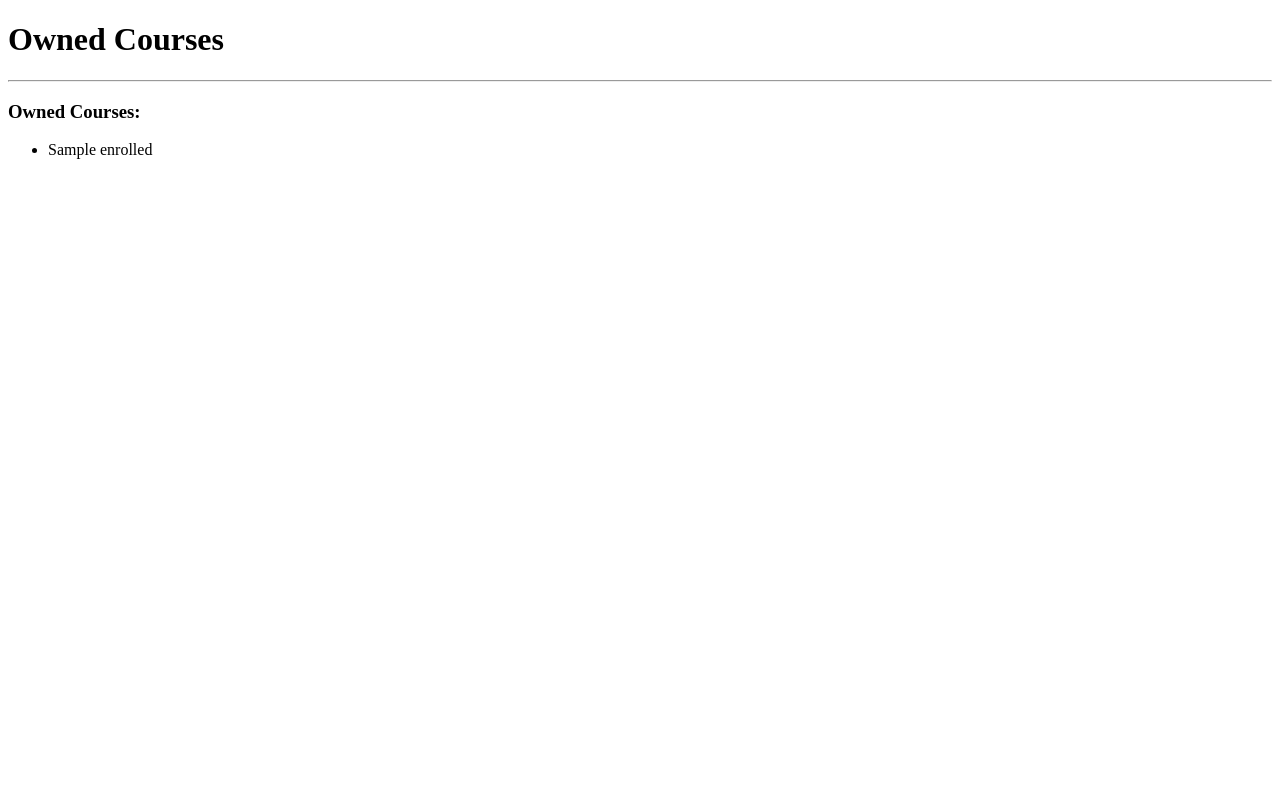
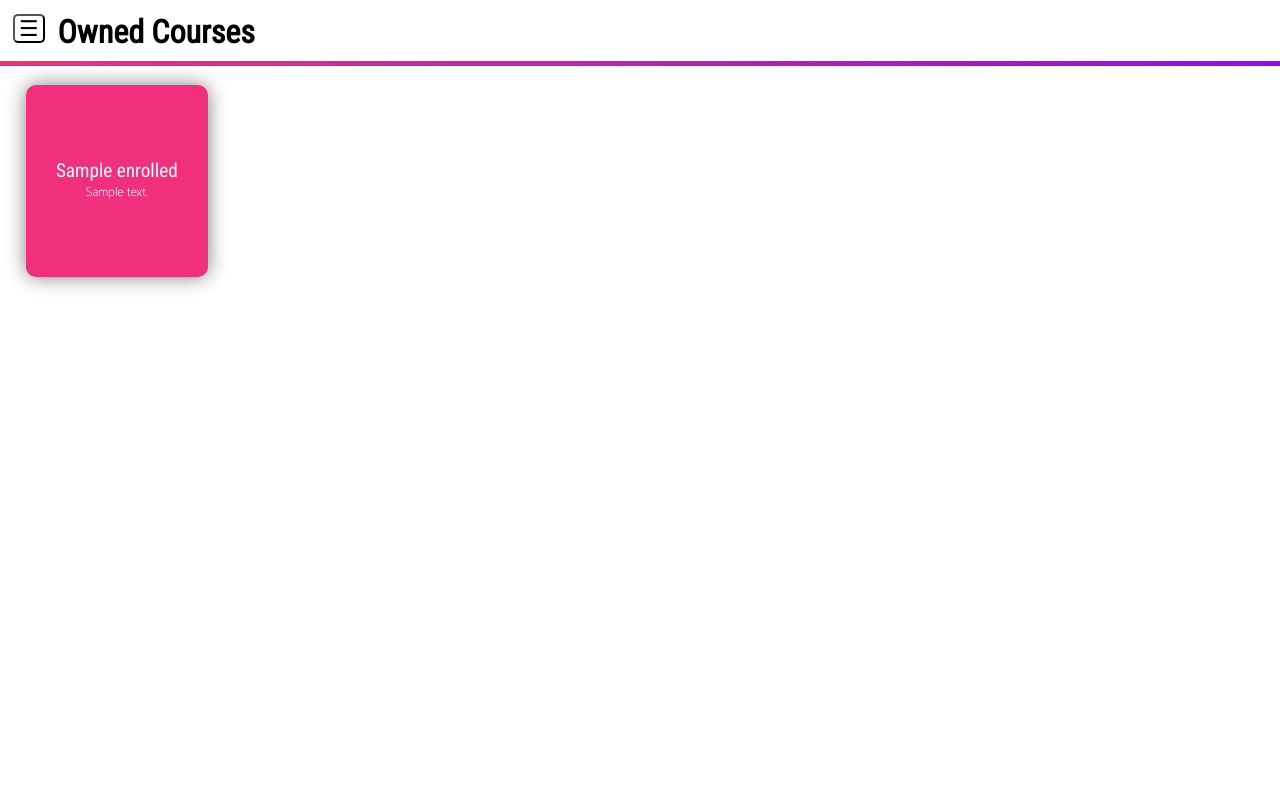
Before and after one commit to DaniyalDolare/Tech-Hack-Smart-Ed, a Django app: template smartEd/course/templates/courses.html in a window 1280 px wide. Run offline with Django 3.2, Linux system fonts and the light colour scheme; the template is opened without the code that fills it: most values are stand-ins (such as "Sample title", 1, 10 or a date in 2020).

Commit message:
courses updated

```diff
--- /dev/null
+++ b/smartEd/base/static/base/css/courses.css
@@ -0,0 +1,153 @@
+@import url('https://fonts.googleapis.com/css2?family=Roboto+Condensed&display=swap');
+@import url('https://fonts.googleapis.com/css2?family=Bebas+Neue&display=swap');
+@import url('https://fonts.googleapis.com/css2?family=Catamaran:wght@200&display=swap');
+
+
+*
+{
+    margin: 0%;
+    padding: 0%;
+}
+
+.container
+{
+    height: 100vh;
+    width: 1005;
+}
+
+h2
+{
+    font-family: "Roboto Condensed";
+    padding-top: 1vw;
+    margin-left: 1vw;
+    font-size: 2.5vw;
+}
+
+h3
+{
+    font-family: "Roboto Condensed";
+    padding-top: 1vw;
+    margin-left: 1vw;
+}
+
+
+.nav_btn
+{
+    font-family: "Roboto Condensed";
+    margin-top: 1.1vw;
+    margin-left: 1vw;
+    float: left;
+    margin-right: 1vw;
+    font-size: 1.7vw;
+    width: 2.5vw;
+    cursor: pointer;
+    background-color: white;
+    border-radius: 5px;
+}
+
+.btn
+{
+  display: flex;
+  justify-content: center;
+  align-items: center;
+  float: right;
+  font-size: 1vw;
+  width: 7vw;
+  padding: 0.7vw;
+  margin-right: 1vw;
+  margin-top: 1vw;
+  font-family: 'Roboto Condensed', sans-serif;
+  background-image: linear-gradient(to right,#f1307d,#9c06f3);
+  border-radius: 6px;
+  color: white;
+  border: none;
+  cursor: pointer;
+  text-decoration: none;
+}
+
+hr
+{
+    height: 5px;
+    border-width:0;
+    background-image: linear-gradient(to right,#f1307d,#9c06f3);
+    margin-top:10px;
+}
+
+.sidenav {
+    height: 100%;
+    width: 0;
+    position: fixed;
+    z-index: 1;
+    top: 0;
+    left: 0;
+    background-image: linear-gradient(to right,#00bfff,#0074ff);
+    overflow-x: hidden;
+    transition: 0.5s;
+    padding-top: 60px;
+    font-size: 1.5vw;
+  }
+
+  .sidenav a {
+    font-family: "Roboto Condensed";
+    padding: 8px 8px 8px 32px;
+    text-decoration: none;
+    color: black;
+    display: flex;
+    justify-content: center;
+    align-items: center;
+    transition: 0.3s;
+    height: 2vw;
+    margin-top: 1vw;
+  }
+
+  .sidenav a:hover {
+    color: #f1f1f1;
+  }
+
+  .sidenav .closebtn {
+    position: absolute;
+    top: 0;
+    right: 25px;
+    margin-left: 50px;
+    font-size: 2.5vw;
+  }
+
+  .sidenav .closebtn:hover
+  {
+    color: red;
+  }
+
+  .card_container
+  {
+    height: 89vh;
+    display: grid;
+    grid-template-columns: repeat(5, 1fr);
+    gap: 1rem;
+    overflow: auto;
+  }
+
+  .card
+  {
+    width: 75%;
+    height: 15vw;
+    background-color: #f1307d;
+    margin: 1.5vw;
+    margin-left: 2vw;
+    list-style-type: none;
+    display: flex;
+    justify-content: center;
+    align-items: center;
+    flex-direction: column;
+    font-family: "Roboto Condensed";
+    font-size: 1.5vw;
+    color: white;
+    border-radius: 10px;
+    box-shadow: 0px 0px 20px grey;
+  }
+
+  .card p
+  {
+    font-family: "Catamaran";
+    font-size: 1vw;
+    text-overflow: clip;
+  }
--- a/smartEd/base/templates/base/home.html
+++ b/smartEd/base/templates/base/home.html
@@ -59,7 +59,7 @@
       <a href="{% url 'accounts:user_role'%}" class="register"
         >Register Now</a>
 
-        <a href="" class="register"
+        <a href="{% url 'accounts:login'%}" class="register"
         >Login</a>
 
 
--- a/smartEd/course/templates/courses.html
+++ b/smartEd/course/templates/courses.html
@@ -1,38 +1,62 @@
+{%load static%}
 <!DOCTYPE html>
 <html lang="en">
   <head>
     <meta charset="UTF-8" />
     <meta http-equiv="X-UA-Compatible" content="IE=edge" />
     <meta name="viewport" content="width=device-width, initial-scale=1.0" />
+    <link rel="stylesheet" href="{% static 'base/css/courses.css' %}" type="text/css">
     <title>Courses</title>
   </head>
   <body>
     <div class="container">
+
+      <div id="mySidenav" class="sidenav">
+        <a href="javascript:void(0)" class="closebtn" onclick="closeNav()">&times;</a>
+        <a href="#">About</a>
+        <a href="#">Services</a>
+        <a href="#">Clients</a>
+        <a href="#">Contact</a>
+      </div>
+
       {% if user.teacher %}
-      <a href="{% url 'course:add-course' %}">Add Course</a>
+      <a href="{% url 'course:add-course' %}" class="btn">Add Course</a>
       {% endif %}
-      <h1>{% if user.student %}Enrolled{% else %}Owned{% endif %} Courses</h1>
+      <button onclick="openNav()" class="nav_btn">&#9776;</button>
+      <h2>{% if user.student %}Enrolled{% else %}Owned{% endif %} Courses</h2>
       <hr />
 
-      {% if user.student %} {% if courses %}
-      <h3>Enrolled Courses:</h3>
-      <ul>
+      <div class="card_container">
+
+        {% if user.student %} {% if courses %}
         {% for enrolled in courses %}
-        <li>{{ enrolled }}</li>
+        <div class="card">{{ enrolled }}</div>
         {% endfor %}
-      </ul>
+
       {% else %}
       <p>No courses enrolled yet.</p>
       {% endif %} {% else %} {% if courses %}
-      <h3>Owned Courses:</h3>
-      <ul>
         {% for course in courses %}
-        <li>{{ course.name }}</li>
+        <div class="card">{{ course.name }}
+          <p>{{course.description}}</p>
+        </div>
         {% endfor %}
-      </ul>
+
       {% else %}
       <p>No courses owned yet.</p>
       {% endif %} {% endif %}
+
+      </div>
+
     </div>
   </body>
+  <script>
+    function openNav() {
+      document.getElementById("mySidenav").style.width = "250px";
+    }
+
+    function closeNav() {
+      document.getElementById("mySidenav").style.width = "0";
+    }
+    </script>
 </html>
```
Also changed, not shown: smartEd/smartEd/settings.py (+20 -0 lines), smartEd/db.sqlite3.
